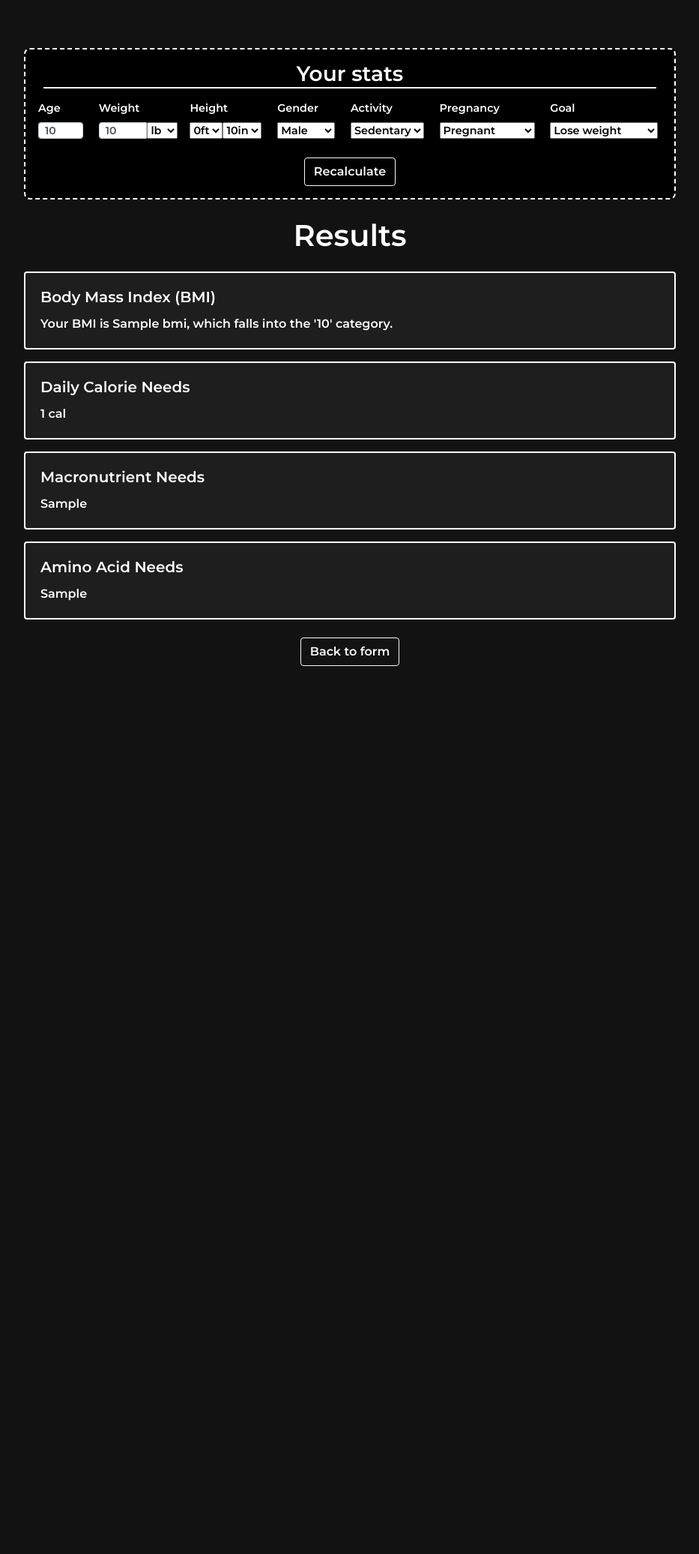
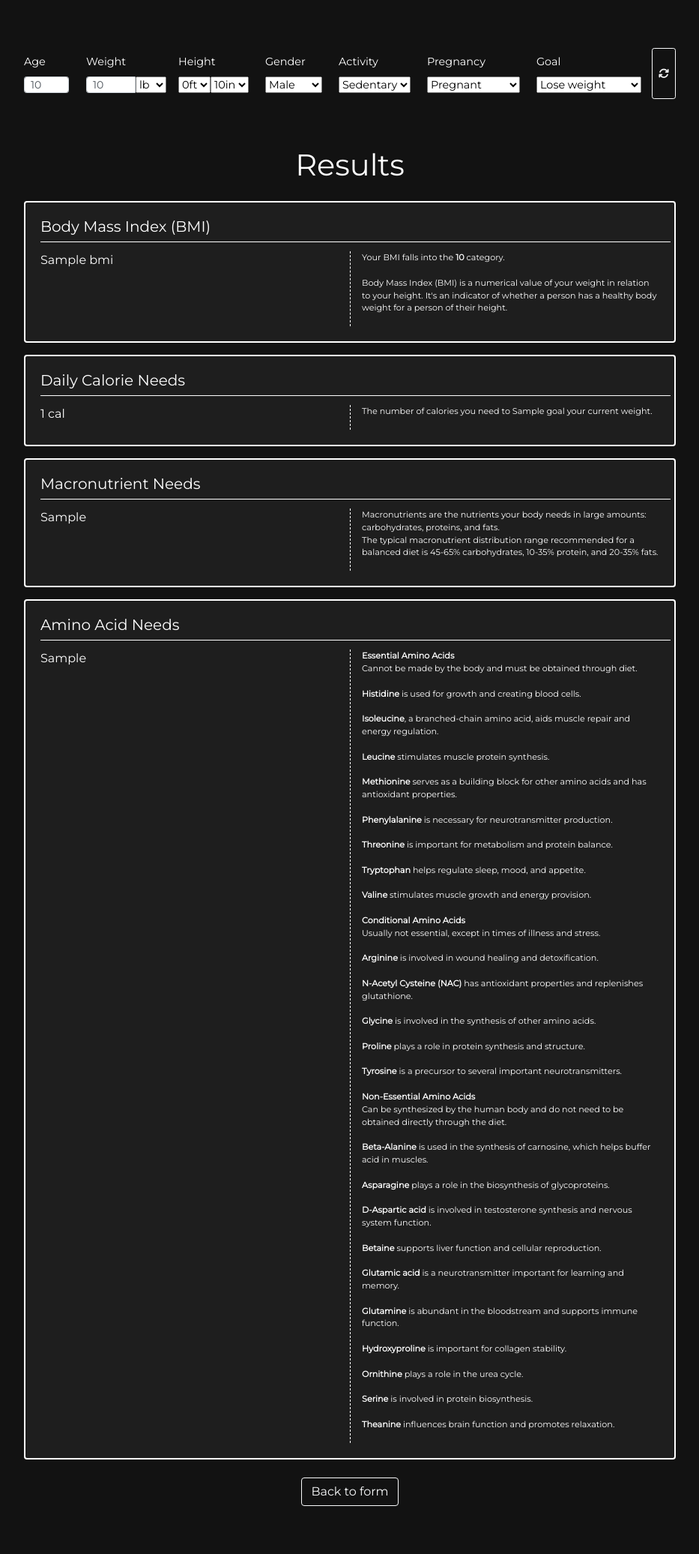
Before and after one commit to romanguillermo/amino-acid-calculator, a Flask app: template templates/results.html in a window 1280 px wide. Shown: the whole page at 75% size, without its empty margins (173-1106 px from the left). Before the commit the page ends 888 px from the top, so only its background shows below. Run offline with Flask 3, Linux system fonts and the light colour scheme; the template is opened without the code that fills it: most values are stand-ins (such as "Sample title", 1, 10 or a date in 2020); some libraries are stand-ins or nearby versions.

Commit message:
Added descriptions, modified font, cleaned up recalculate section

```diff
--- a/app.py
+++ b/app.py
@@ -1,7 +1,4 @@
 # To do:
-# Add more details to results
-# Ideal weight?
-# BMI
 
 from flask import Flask, render_template, request, redirect, url_for
 from NeedsFormula import *
--- a/static/css/style.css
+++ b/static/css/style.css
@@ -25,27 +25,42 @@ body {
     max-width: 900px;
 }
 
+.recalculate {
+    padding-bottom: 1rem;
+    background-color: #121212;
+}
+
+#stats-header {
+    text-align: center;
+}
+
+.recalc-btn {
+
+}
+
 .card {
     border: 2px solid #fff;
     background-color: #1e1e1e;
 }
 
-.recalculate {
-    border: 2px dashed #fff;
-    border-radius: 0.5rem;
-    padding: 1rem 1.5rem;
-    background-color: #000;
-
+.card-title {
+    border-bottom: 1px solid #fff;
+    padding-left: 0;
+    padding-bottom: 0.5rem;
+    margin-left: 15px;
 }
 
-#stats-header {
-    text-align: center;
-    border-bottom: 2px solid #fff;
+.description-text-box {
+    border-left: 1px dashed #fff;
+}
+
+.description-text {
+    font-size: 0.7rem;
 }
 
 .flex-row {
     display: flex;
-    flex-wrap: wrap;
+    flex-wrap: nowrap;
 }
 
 .flex-grow-1 {
@@ -58,6 +73,10 @@ body {
 
 .height-input {
     flex-wrap: nowrap;
+}
+
+.age-left {
+    padding-left: 0;
 }
 
 .age-input {
@@ -74,8 +93,3 @@ body {
     height: 22px;
     width: 60px;
 }
-
-.recalc-btn {
-    padding-top: 1rem;
-    margin: auto;
-}
--- a/templates/index.html
+++ b/templates/index.html
@@ -7,7 +7,7 @@
     <title>Nutrition Calculator</title>
     <link rel="stylesheet" href="https://stackpath.bootstrapcdn.com/bootstrap/4.5.2/css/bootstrap.min.css">
     <link rel="stylesheet" href="{{ url_for('static', filename='css/style.css') }}">
-    <link href="https://fonts.googleapis.com/css2?family=Montserrat:wght@600&display=swap" rel="stylesheet">
+    <link href="https://fonts.googleapis.com/css2?family=Montserrat:wght@400&display=swap" rel="stylesheet">
 </head>
 
 <body>
--- a/templates/results.html
+++ b/templates/results.html
@@ -6,16 +6,16 @@
     <title>Nutrition Results</title>
     <link rel="stylesheet" href="https://stackpath.bootstrapcdn.com/bootstrap/4.5.2/css/bootstrap.min.css">
     <link rel="stylesheet" href="{{ url_for('static', filename='css/style.css') }}">
-    <link href="https://fonts.googleapis.com/css2?family=Montserrat:wght@600&display=swap" rel="stylesheet">
+    <link href="https://fonts.googleapis.com/css2?family=Montserrat:wght@400&display=swap" rel="stylesheet">
+    <script src="https://kit.fontawesome.com/d360d11703.js" crossorigin="anonymous"></script>
 </head>
 <body>
     <div class="container my-5">
 
         <!--Recalculate bar-->
-        <form action="{{ url_for('calculate') }}" method="post" class="container mb-4 recalculate">
-            <h3 id="stats-header">Your stats</h3>
+        <form action="{{ url_for('calculate') }}" method="post" class="container mb-5 recalculate">
             <div class="row flex-row">
-                <div class="col-auto flex-grow-1">
+                <div class="col-auto flex-grow-1 age-left">
                     <label for="age">Age</label>
                     <input type="number" id="age" name="age" class="form-control form-control-sm age-input" value="{{ user_data['age'] }}" required>
                 </div>
@@ -76,9 +76,7 @@
                         <option value="gain" {% if user_data['goal'] == 'gain' %}selected{% endif %}>Gain weight</option>
                     </select>
                 </div>
-                <div class="col-auto recalc-btn">
-                    <button type="submit" class="btn btn-outline-light">Recalculate</button>
-                </div>
+                <button type="submit" class="btn btn-outline-light btn-sm"><i class="fa-solid fa-arrows-rotate"></i></button>
             </div>
         </form>
 
@@ -86,29 +84,96 @@
         <h1 class="title mb-4">Results</h1>
         <div class="card mb-3">
             <div class="card-body">
-                <h5 class="card-title">Body Mass Index (BMI)</h5>
-                <p class="card-text">Your BMI is {{ bmi }}, which falls into the <b>'{{ weight_category }}'</b> category.</p>
+                <div class="row">
+                    <h5 class="card-title col">Body Mass Index (BMI)</h5>
+                </div>
+                <div class="row">
+                    <div class="col-6 results-text">
+                        <p class="card-text">{{ bmi }}</p>
+                    </div>
+                    <div class="col-6 description-text-box">
+                        <p class="description-text">Your BMI falls into the <b>{{ weight_category }}</b> category.<br><br>Body Mass Index (BMI) is a numerical value of your weight in relation to your height. It's an indicator of whether a person has a healthy body weight for a person of their height.</p>
+
+                    </div>
+                </div>
             </div>
         </div>
 
         <div class="card mb-3">
             <div class="card-body">
-                <h5 class="card-title">Daily Calorie Needs</h5>
-                <p class="card-text">{{ total_daily_calories }} cal</p>
+                <div class="row">
+                    <h5 class="card-title col">Daily Calorie Needs</h5>
+                </div>
+                <div class="row">
+                    <div class="col-6 results-text">
+                        <p class="card-text">{{ total_daily_calories }} cal</p>
+                    </div>
+                    <div class="col-6 description-text-box">
+                        <p class="description-text">The number of calories you need to {{ user_data['goal'] }} your current weight.</p>
+                    </div>
+                </div>
             </div>
         </div>
 
         <div class="card mb-3">
             <div class="card-body">
-                <h5 class="card-title">Macronutrient Needs</h5>
-                <p class="card-text">{{ macros_needs|safe }}</p>
+                <div class="row">
+                    <h5 class="card-title col">Macronutrient Needs</h5>
+                </div>
+                <div class="row">
+                    <div class="col-6 results-text">
+                        <p class="card-text">{{ macros_needs|safe }}</p>
+                    </div>
+                    <div class="col-6 description-text-box">
+                        <p class="description-text">Macronutrients are the nutrients your body needs in large amounts: carbohydrates, proteins, and fats.
+                        <br>The typical macronutrient distribution range recommended for a balanced diet is 45-65% carbohydrates, 10-35% protein, and 20-35% fats.</p>
+                    </div>
+                </div>
             </div>
         </div>
 
         <div class="card mb-4">
             <div class="card-body">
-                <h5 class="card-title">Amino Acid Needs</h5>
-                <p class="card-text">{{ amino_acid_results|safe }}</p>
+                <div class="row">
+                    <h5 class="card-title col">Amino Acid Needs</h5>
+                </div>
+                <div class="row">
+                    <div class="col-6 results-text">
+                        <p class="card-text">{{ amino_acid_results|safe }}</p>
+                    </div>
+                    <div class="col-6 description-text-box">
+                        <p class="description-text">
+                            <b>Essential Amino Acids</b><br>Cannot be made by the body and must be obtained through diet.<br>
+                            <br><b>Histidine</b> is used for growth and creating blood cells.<br>
+                            <br><b>Isoleucine</b>, a branched-chain amino acid, aids muscle repair and energy regulation.<br>
+                            <br><b>Leucine</b> stimulates muscle protein synthesis.<br>
+                            <br><b>Methionine</b> serves as a building block for other amino acids and has antioxidant properties.<br>
+                            <br><b>Phenylalanine</b> is necessary for neurotransmitter production.<br>
+                            <br><b>Threonine</b> is important for metabolism and protein balance.<br>
+                            <br><b>Tryptophan</b> helps regulate sleep, mood, and appetite.<br>
+                            <br><b>Valine</b> stimulates muscle growth and energy provision.<br>
+
+                            <br><b>Conditional Amino Acids</b><br>Usually not essential, except in times of illness and stress.<br>
+                            <br><b>Arginine</b> is involved in wound healing and detoxification.<br>
+                            <br><b>N-Acetyl Cysteine (NAC)</b> has antioxidant properties and replenishes glutathione.<br>
+                            <br><b>Glycine</b> is involved in the synthesis of other amino acids.<br>
+                            <br><b>Proline</b> plays a role in protein synthesis and structure.<br>
+                            <br><b>Tyrosine</b> is a precursor to several important neurotransmitters.<br>
+
+                            <br><b>Non-Essential Amino Acids</b><br>Can be synthesized by the human body and do not need to be obtained directly through the diet.<br>
+                            <br><b>Beta-Alanine</b> is used in the synthesis of carnosine, which helps buffer acid in muscles.<br>
+                            <br><b>Asparagine</b> plays a role in the biosynthesis of glycoproteins.<br>
+                            <br><b>D-Aspartic acid</b> is involved in testosterone synthesis and nervous system function.<br>
+                            <br><b>Betaine</b> supports liver function and cellular reproduction.<br>
+                            <br><b>Glutamic acid</b> is a neurotransmitter important for learning and memory.<br>
+                            <br><b>Glutamine</b> is abundant in the bloodstream and supports immune function.<br>
+                            <br><b>Hydroxyproline</b> is important for collagen stability.<br>
+                            <br><b>Ornithine</b> plays a role in the urea cycle.<br>
+                            <br><b>Serine</b> is involved in protein biosynthesis.<br>
+                            <br><b>Theanine</b> influences brain function and promotes relaxation.<br>
+                        </p>
+                    </div>
+                </div>
             </div>
         </div>
         <div class="d-flex justify-content-center">
```
